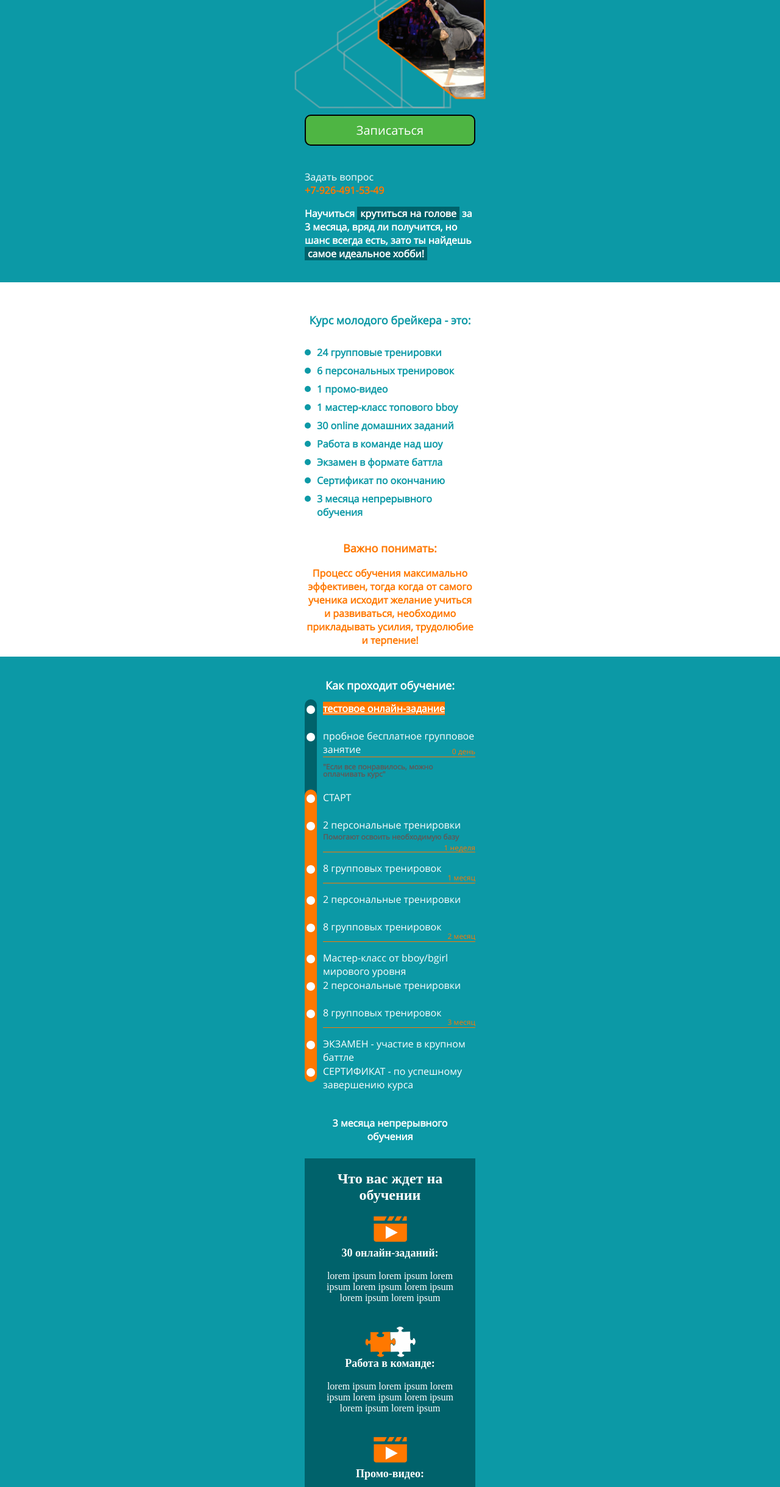
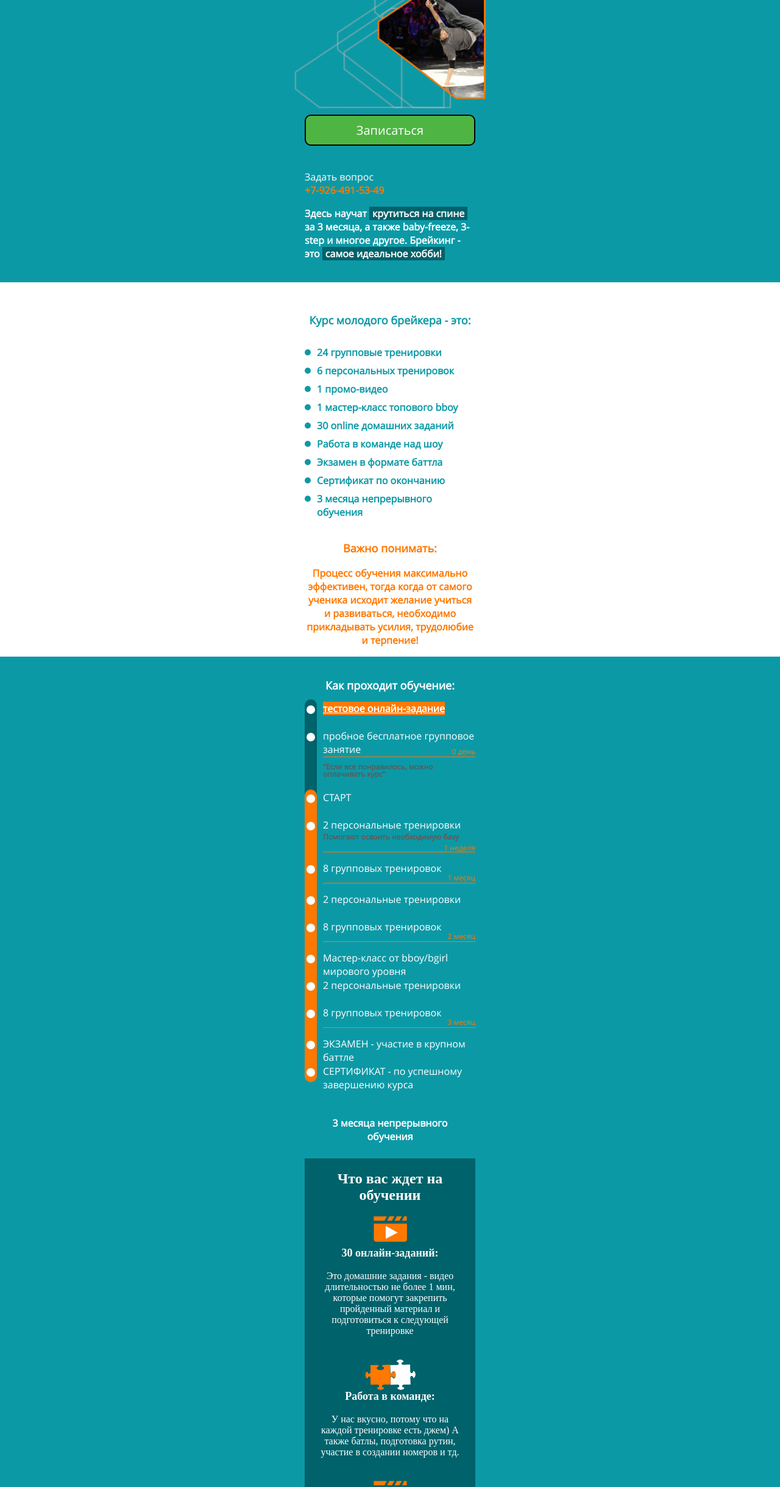
Before and after one commit to cartario/vazil, a plain HTML site: page kmbdance1.html in a window 1280 px wide. Shown: the part 323-2762 px from the top of the page at 61% size. Drawn offline with Linux system fonts and the light colour scheme.

Commit message:
описание правки

```diff
--- a/kmbdance1.html
+++ b/kmbdance1.html
@@ -143,8 +143,8 @@
           <p>+7-926-491-53-49</p>
         </div>
         <div class="header-intro__description">
-          <p>Научиться <span class="header-intro__flash"> крутиться
-            на голове</span> за 3 месяца, вряд ли получится, но шанс всегда есть, зато ты найдешь <span class="header-intro__flash"> самое идеальное хобби! </span></p>
+          <p>Здесь научат <span class="header-intro__flash"> крутиться
+            на спине</span> за 3 месяца, а также baby-freeze, 3-step и многое другое. Брейкинг - это <span class="header-intro__flash"> самое идеальное хобби! </span></p>
         </div>
       </section>
     </div>
@@ -201,13 +201,13 @@
         <h2>Что вас ждет на обучении</h2>
         <ul class="advantages__list">
           <li class="advantages__item"><p class="advantages__title">30 онлайн-заданий:</p>
-            <p>lorem ipsum lorem ipsum lorem ipsum lorem ipsum lorem ipsum lorem ipsum lorem ipsum</p>
+            <p>Это домашние задания - видео длительностью не более 1 мин, которые помогут закрепить пройденный материал и подготовиться к следующей тренировке</p>
           </li>
           <li class="advantages__item"><p class="advantages__title">Работа в команде:</p>
-            <p>lorem ipsum lorem ipsum lorem ipsum lorem ipsum lorem ipsum lorem ipsum lorem ipsum</p>
+            <p>У нас вкусно, потому что на каждой тренировке есть джем) А также батлы, подготовка рутин, участие в создании номеров и тд.</p>
           </li>
           <li class="advantages__item"><p class="advantages__title">Промо-видео:</p>
-            <p>lorem ipsum lorem ipsum lorem ipsum lorem ipsum lorem ipsum lorem ipsum lorem ipsum</p>
+            <p>Хайп на 100% - запечатлим самые зрелищные и отработанные движения по завершению курса на видео, и можно покорять Youtube. </p>
           </li>
         </ul>
         </div>
```
